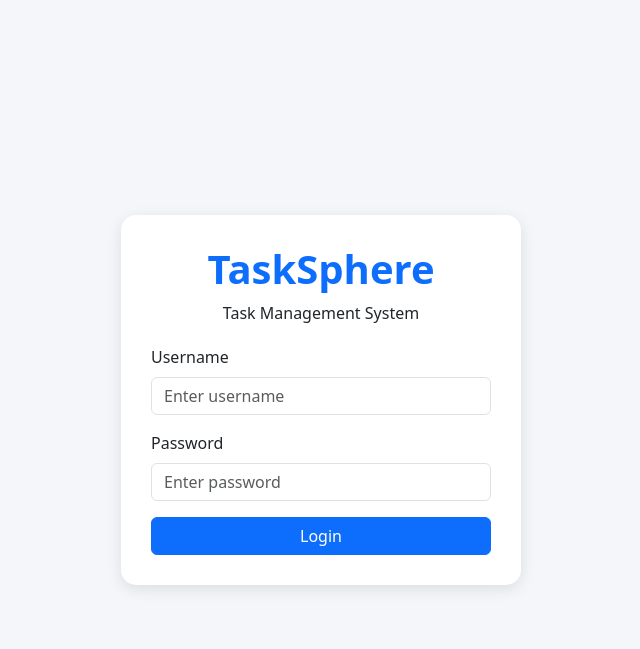
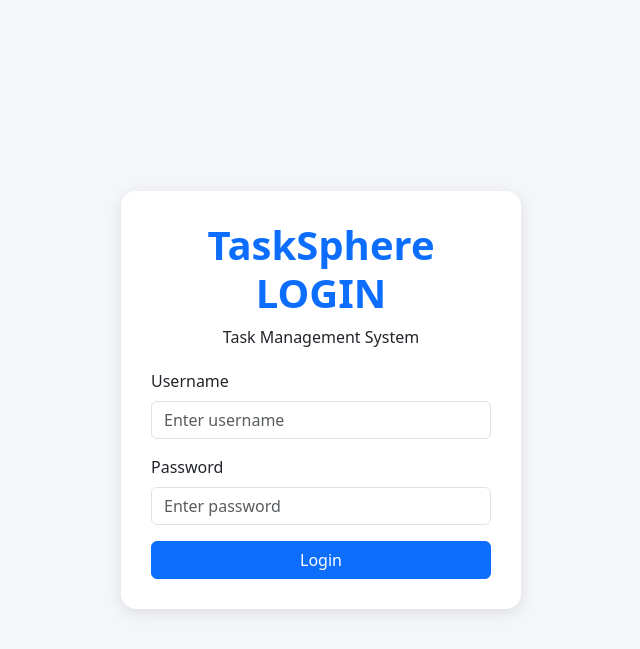
Before and after one commit to SwatiLimbachiya/Tasksphere, a Django app: page /login/ in a window 1280 px wide. Shown: the top 649 px of the page, without its empty margins (319-959 px from the left). Run offline with Django 5.2, Linux system fonts and the light colour scheme.

Commit message:
test login update

```diff
--- a/accounts/templates/accounts/login.html
+++ b/accounts/templates/accounts/login.html
@@ -44,7 +44,7 @@
 <div class="login-card">
 
     <div class="logo">
-        <h1>TaskSphere</h1>
+        <h1>TaskSphere LOGIN </h1>
         <p>Task Management System</p>
     </div>
 
```
